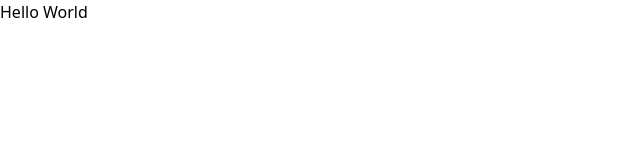
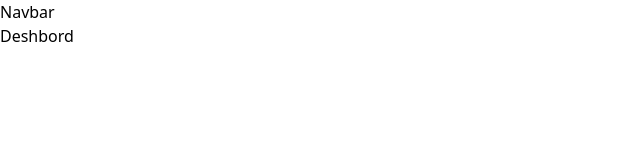
Before and after one commit to sudhanshumandloi/React-practice, a React (Create React App) app in the folder Study_notation_app/: page /dashbord in a window 1280 px wide. Shown: the top 160 px of the page, without its empty margins (0-640 px from the left). Built offline with nearby package versions, Linux system fonts and the light colour scheme.

Commit message:
make routes in app.js file and test it

```diff
--- a/Study_notation_app/src/App.js
+++ b/Study_notation_app/src/App.js
@@ -1,7 +1,26 @@
 import "./App.css";
+import { Route, Routes } from "react-router-dom";
+import Navbar from "./components/Navbar";
+import Home from "./pages/Home";
+import Login from "./pages/Login";
+import Signup from "./pages/Signup";
+import Deshbord from "./pages/Deshboard";
 
 function App() {
-  return <div>Hello World</div>;
+  return (
+    <div>
+      <Navbar />
+
+      <Routes>
+
+        <Route path="/" element={<Home />} />
+        <Route path="/login" element={<Login />} />
+        <Route path="/signup" element={<Signup />} />
+        <Route path="/dashbord" element={<Deshbord />} />
+
+      </Routes>
+    </div>
+  );
 }
 
 export default App;
--- a/Study_notation_app/src/index.js
+++ b/Study_notation_app/src/index.js
@@ -1,10 +1,11 @@
 import React from "react";
 import ReactDOM from "react-dom/client";
 import App from "./App";
+import { BrowserRouter } from "react-router-dom";
 
 const root = ReactDOM.createRoot(document.getElementById("root"));
 root.render(
-  <React.StrictMode>
+  <BrowserRouter>
     <App />
-  </React.StrictMode>
+  </BrowserRouter>
 );
--- a/Study_notation_app/src/pages/Deshboard.js
+++ b/Study_notation_app/src/pages/Deshboard.js
@@ -0,0 +1,9 @@
+import React from "react";
+
+function Deshbord(){
+    return (
+        <div>Deshbord</div>
+    )
+}
+
+export default Deshbord;
--- a/Study_notation_app/src/pages/Home.js
+++ b/Study_notation_app/src/pages/Home.js
@@ -0,0 +1,9 @@
+import React from "react";
+
+function Home(){
+    return (
+        <div>Home</div>
+    )
+}
+
+export default Home;
--- a/Study_notation_app/src/pages/Login.js
+++ b/Study_notation_app/src/pages/Login.js
@@ -0,0 +1,9 @@
+import React from "react";
+
+function Login(){
+    return (
+        <div>Login</div>
+    )
+}
+
+export default Login;
--- a/Study_notation_app/src/pages/Signup.js
+++ b/Study_notation_app/src/pages/Signup.js
@@ -0,0 +1,9 @@
+import React from "react";
+
+function Signup(){
+    return (
+        <div>Signup</div>
+    )
+}
+
+export default Signup;
```
